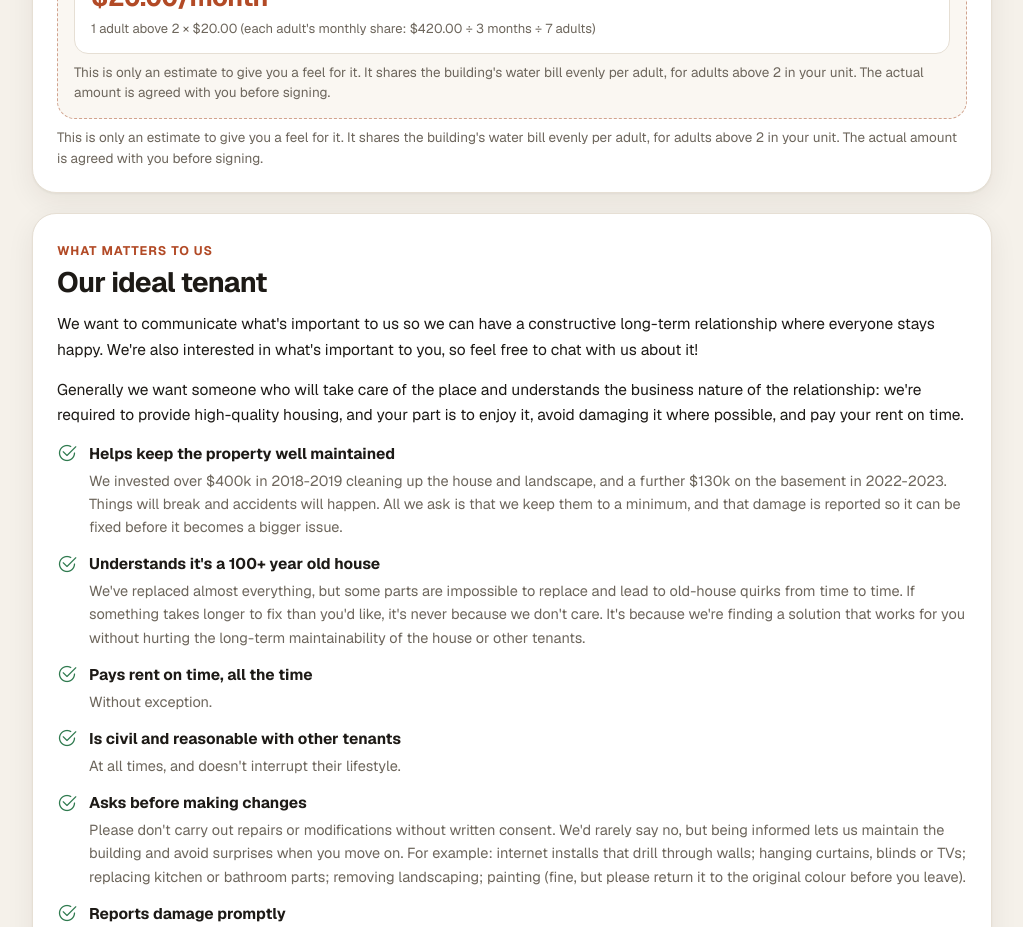
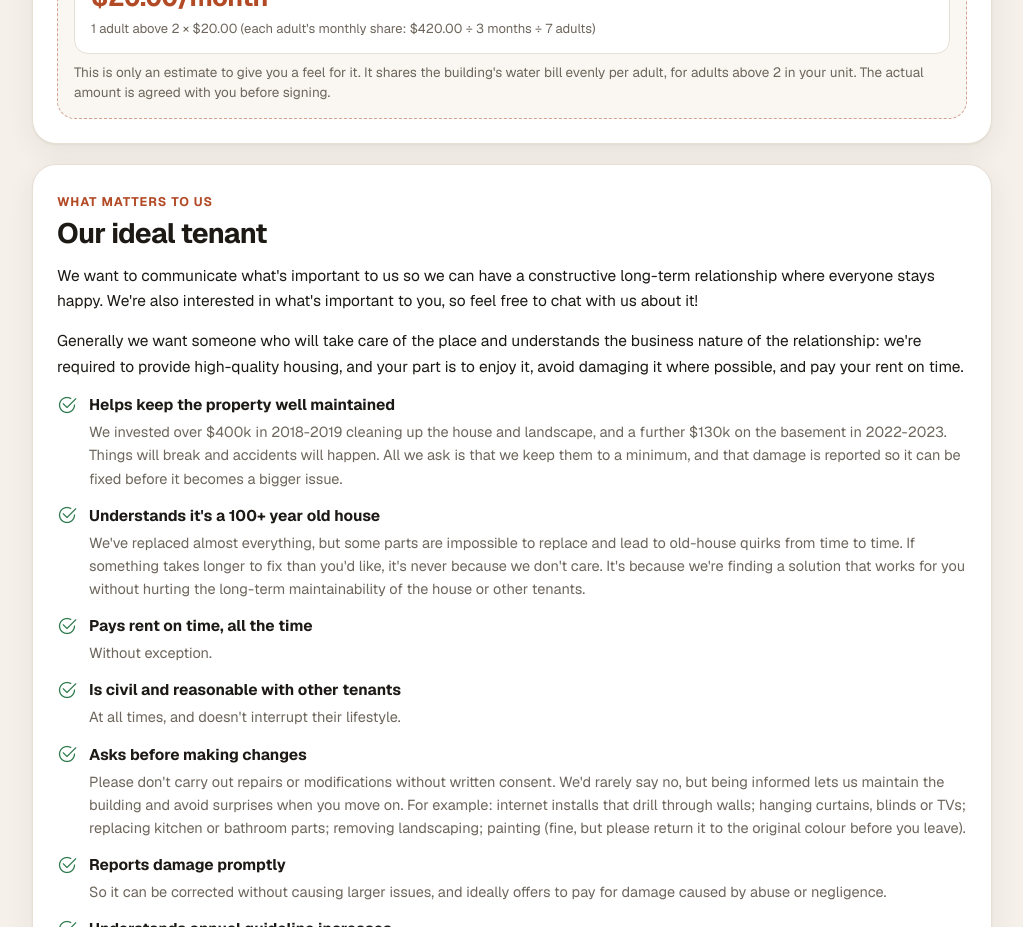
Before and after one commit to ndroo/parking, a Next.js app: page /guide in a window 1280 px wide. Shown: the part 2520-3447 px from the top of the page, without its empty margins (128-1151 px from the left). Built offline with nearby package versions, Linux system fonts and the light colour scheme; no server answers.

Commit message:
Guide: remove duplicate water note
Co-Authored-By: Claude Opus 5.5 (1M context) <noreply@anthropic.com>

```diff
--- a/src/app/guide/page.tsx
+++ b/src/app/guide/page.tsx
@@ -114,7 +114,6 @@ export default async function GuidePage() {
           <h3 className={g.h3}>Water</h3>
           <p className={g.p}>{GUIDE.utilities.water.summary}</p>
           <WaterCalculator {...GUIDE.utilities.water.example} includedAdults={GUIDE.utilities.water.includedAdults} />
-          <p className={g.small}>{GUIDE.utilities.water.example.note}</p>
         </section>
 
         <section id="ideal" className={`${s.section} ${g.block}`}>
```
